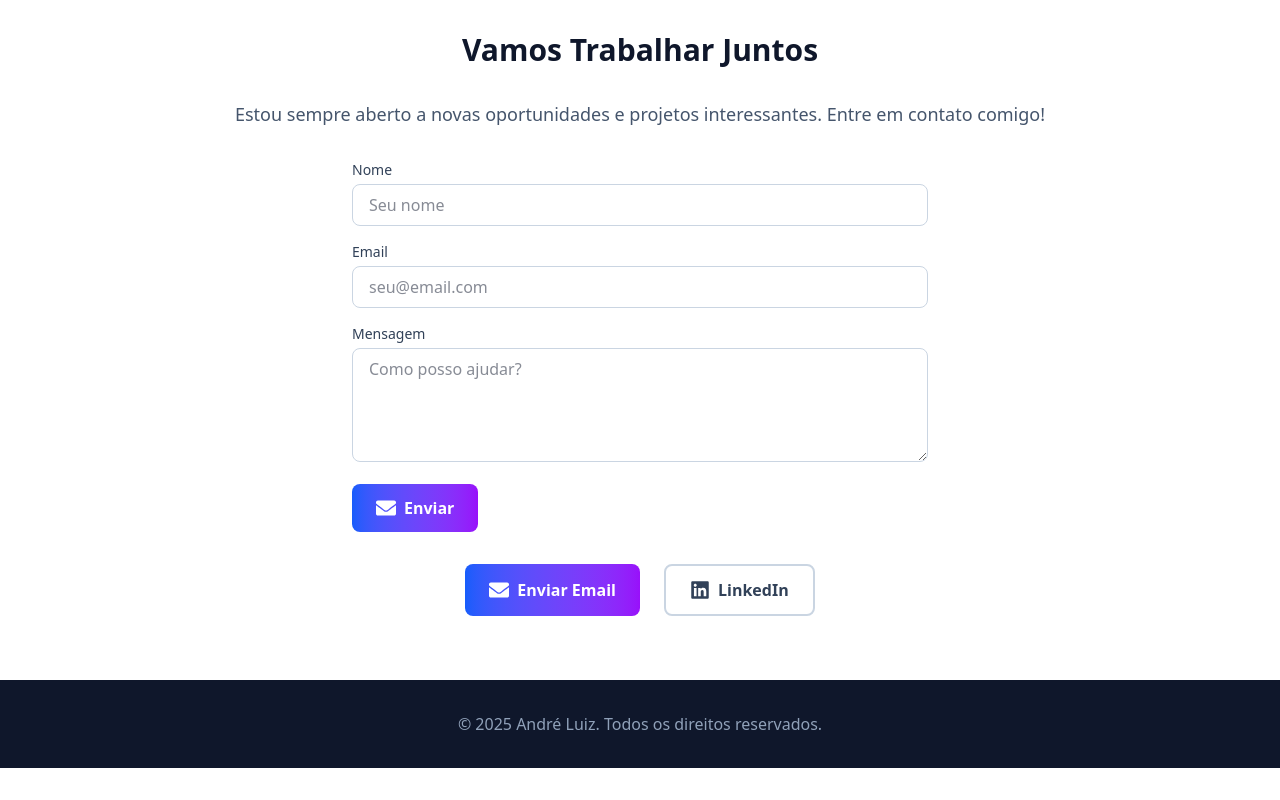
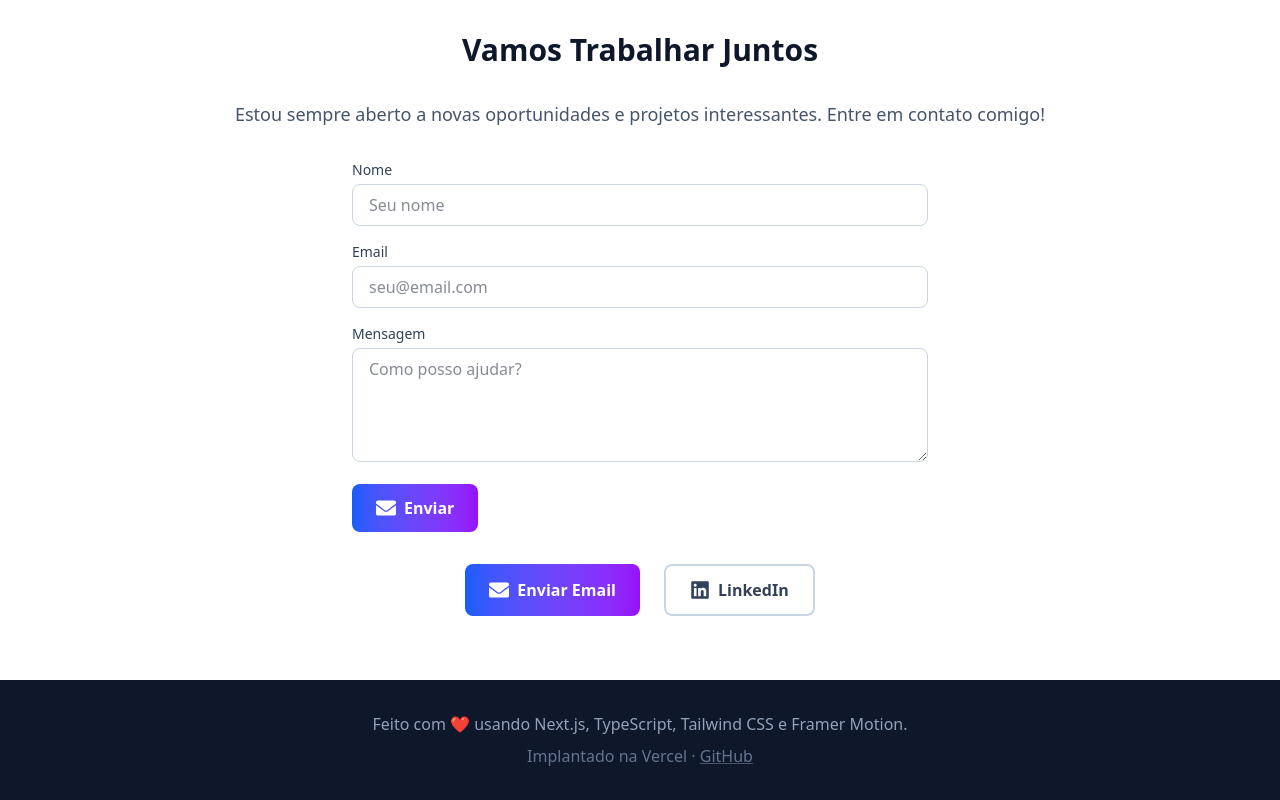
Before and after one commit to Sullivan18/Portfolio, a Next.js app: page / in a window 1280 px wide. Shown: the part 4294-5094 px from the top of the page. Before the commit the page ends 5062 px from the top, so only its background shows below. Built offline with nearby package versions, Linux system fonts and the light colour scheme.

Commit message:
feat: adicionar ícone de seta para fechar modais, atualizar rodapé com informações sobre tecnologias utilizadas e melhorar a acessibilidade dos botões de fechamento, aprimorando a experiência do usuário

```diff
--- a/src/app/page.tsx
+++ b/src/app/page.tsx
@@ -1,9 +1,9 @@
 "use client";
 
 import Image from "next/image";
-import { FaGithub, FaLinkedin, FaEnvelope, FaCode, FaPalette, FaDatabase, FaServer, FaTimes, FaExternalLinkAlt, FaReact, FaNodeJs, FaPython, FaHtml5, FaCss3Alt, FaJs, FaGitAlt } from "react-icons/fa";
+import { FaGithub, FaLinkedin, FaEnvelope, FaCode, FaPalette, FaDatabase, FaServer, FaTimes, FaExternalLinkAlt, FaReact, FaNodeJs, FaPython, FaHtml5, FaCss3Alt, FaJs, FaGitAlt, FaArrowLeft } from "react-icons/fa";
 import type { IconType } from "react-icons";
-import { motion, AnimatePresence, useReducedMotion } from "framer-motion";
+import { motion, AnimatePresence, useReducedMotion, useDragControls } from "framer-motion";
 import type { PanInfo } from "framer-motion";
 import { useState, useEffect, useRef, useMemo, memo } from "react";
 
@@ -2310,9 +2310,14 @@ export default function Home() {
         transition={{ duration: 0.6 }}
       >
         <div className="max-w-6xl mx-auto text-center">
-          <p className="text-slate-400">
-            © 2025 André Luiz. Todos os direitos reservados.
+          <div className="text-slate-400 space-y-2">
+            <p>
+              Feito com ❤️ usando Next.js, TypeScript, Tailwind CSS e Framer Motion.
             </p>
+            <p className="text-slate-500">
+              Implantado na Vercel · <a href="https://github.com/Sullivan18" className="underline decoration-slate-600 hover:text-slate-300 transition-colors">GitHub</a>
+            </p>
+          </div>
         </div>
       </motion.footer>
 
@@ -2361,23 +2366,16 @@ export default function Home() {
                   />
                 </div>
               )}
-              {/* Close Button */}
+              {/* Botão fixo no canto superior esquerdo (todas as plataformas) */}
               <motion.button
                 ref={closeButtonRef}
-                className="absolute top-4 right-4 z-10 rounded-full transition-colors
-                p-3 bg-slate-900/90 text-white shadow-lg ring-1 ring-white/50 hover:bg-slate-800/90 dark:bg-white/95 dark:text-slate-900 dark:ring-slate-900/20 dark:hover:bg-white
-                sm:p-2 sm:bg-white/10 sm:text-white sm:shadow-none sm:ring-0 sm:hover:bg-white/20 sm:backdrop-blur-sm sm:dark:bg-white/10 sm:dark:text-white sm:dark:hover:bg-white/20"
+                className="fixed left-4 top-[max(env(safe-area-inset-top),1rem)] z-[60] rounded-full p-2 bg-white/90 text-slate-900 shadow-md ring-1 ring-slate-200 backdrop-blur-md dark:bg-slate-800/90 dark:text-white dark:ring-slate-700"
                 onClick={closeModal}
-                whileHover={{ scale: 1.1 }}
-                whileTap={{ scale: 0.9 }}
+                whileHover={{ scale: 1.05 }}
+                whileTap={{ scale: 0.95 }}
                 aria-label="Fechar modal"
-                onKeyDown={(e) => {
-                  if (e.key === 'Escape') {
-                    closeModal();
-                  }
-                }}
-              >
-                <FaTimes className="h-7 w-7 sm:h-6 sm:w-6" />
+              >
+                <FaArrowLeft className="h-5 w-5" />
               </motion.button>
 
               {/* Project Image/Content */}
@@ -2774,15 +2772,16 @@ export default function Home() {
                     {selectedSkill.name}
                   </h3>
                 </div>
+              {/* Botão fixo no canto superior esquerdo (skills) */}
               <motion.button
                 ref={closeSkillButtonRef}
-                  className="absolute top-4 right-4 z-10 p-2 rounded-full bg-white/15 text-white hover:bg-white/25 transition-colors"
+                className="fixed left-4 top-[max(env(safe-area-inset-top),1rem)] z-[60] rounded-full p-2 bg-white/90 text-slate-900 shadow-md ring-1 ring-slate-200 backdrop-blur-md dark:bg-slate-800/90 dark:text-white dark:ring-slate-700"
                 onClick={closeSkillModal}
-                  whileHover={{ scale: 1.1 }}
-                  whileTap={{ scale: 0.9 }}
+                whileHover={{ scale: 1.05 }}
+                whileTap={{ scale: 0.95 }}
                 aria-label="Fechar modal de skills"
               >
-                  <FaTimes size={22} />
+                <FaArrowLeft className="h-5 w-5" />
               </motion.button>
               </div>
 
```
Lines whose indentation alone changed are shown as unchanged.
